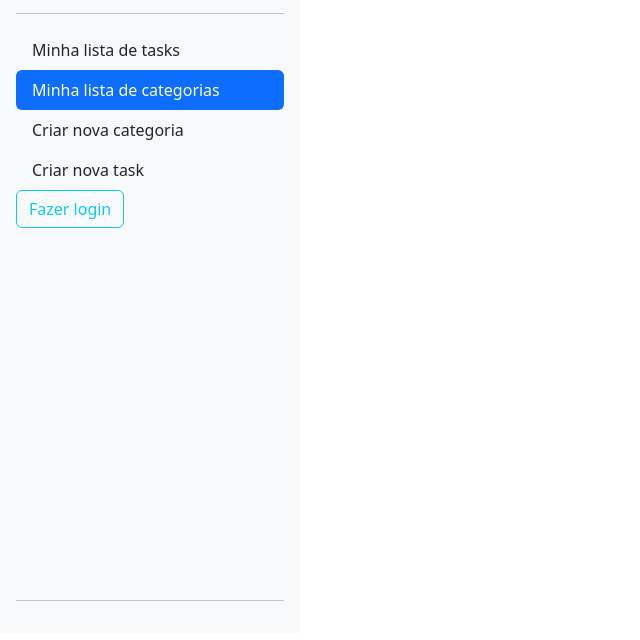
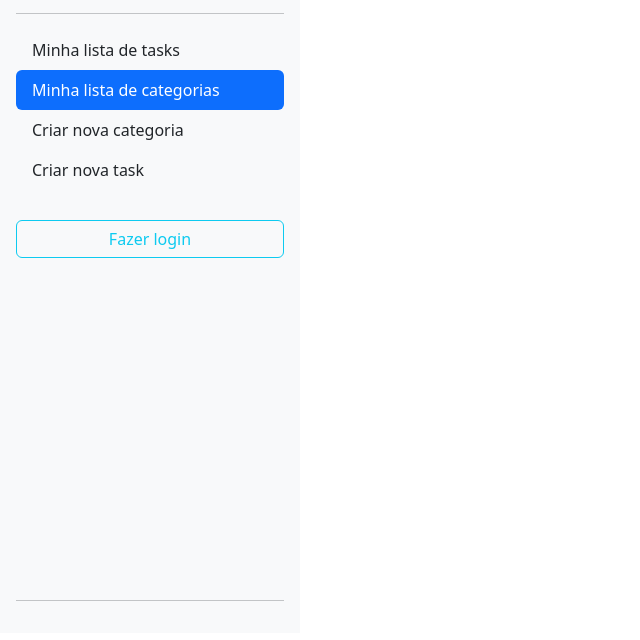
Before and after one commit to RichardMatheus929/todolist, a Django app: page /category/ in a window 1280 px wide. Shown: the part 127-767 px from the top of the page, without its empty margins (0-640 px from the left). Run offline with Django 4.2, Linux system fonts and the light colour scheme; a user stored in the database is signed in; data comes from the database, SQL or seed files in the repository; both versions use the stored data as it was after the commit.

Commit message:
button back to login

```diff
--- a/lizetest/core/templates/sidebar.html
+++ b/lizetest/core/templates/sidebar.html
@@ -26,15 +26,21 @@
                 Criar nova categoria
             </a>
         </li>
-        <li>
+        <li style="padding-bottom: 30px;">
             <a href="{% url 'todo:task_create' %}" class="nav-link link-dark">
                 Criar nova task
             </a>
         </li>
-        <a href="{% url 'todo:task_create' %}">
-            <button type="button" class="btn btn-outline-info"> Fazer login </button>
-        </a>
+        <button type="button" class="btn btn-outline-info" id="btn-signup"> Fazer login </button>
     </ul>
     <hr>
 
 </div>
+
+<script>
+    function changepag() {
+        console.log('clicou no btn-signup')
+        window.location.href = '/accounts/login';
+    }
+    btn = document.getElementById('btn-signup').addEventListener('click', changepag)
+</script>
```
Also changed, not shown: db.sqlite3.
